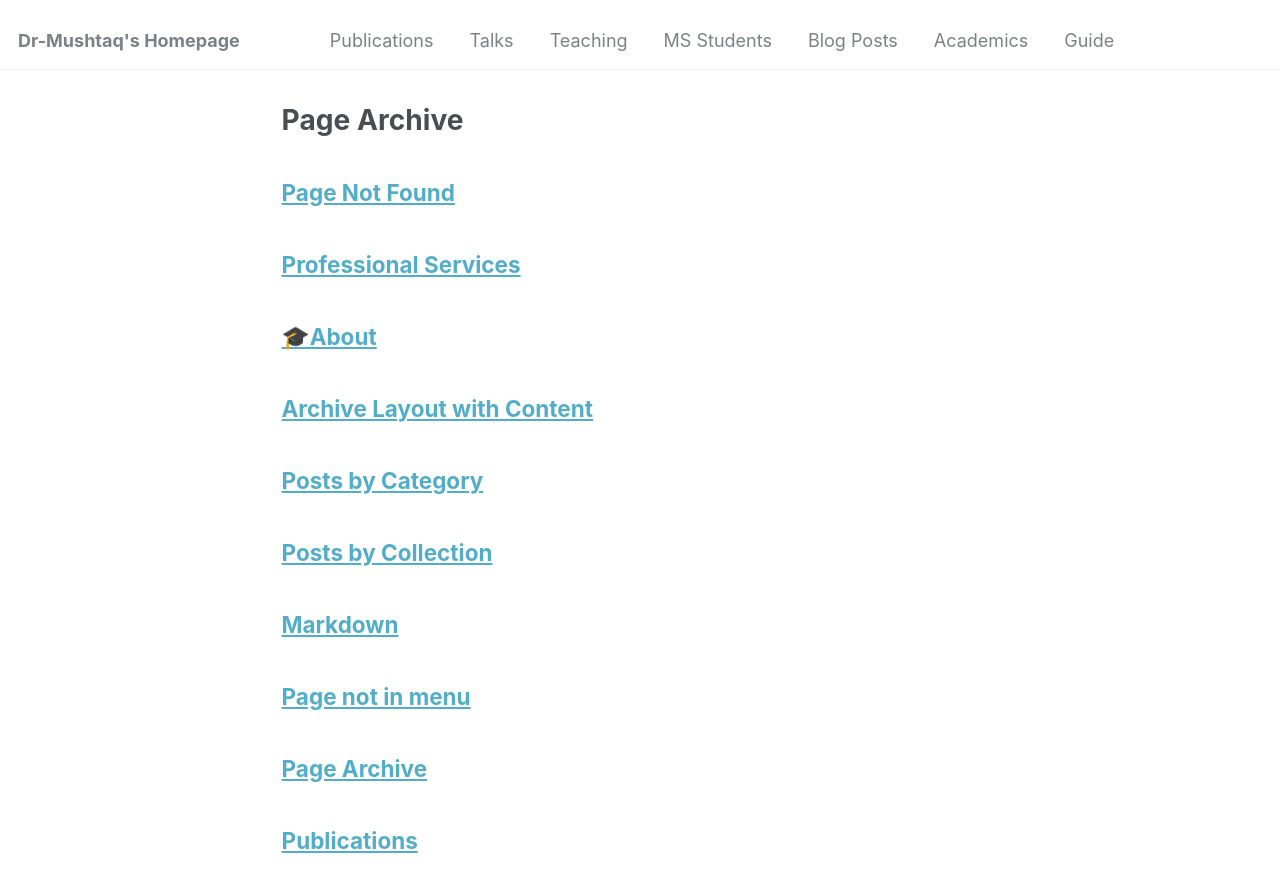
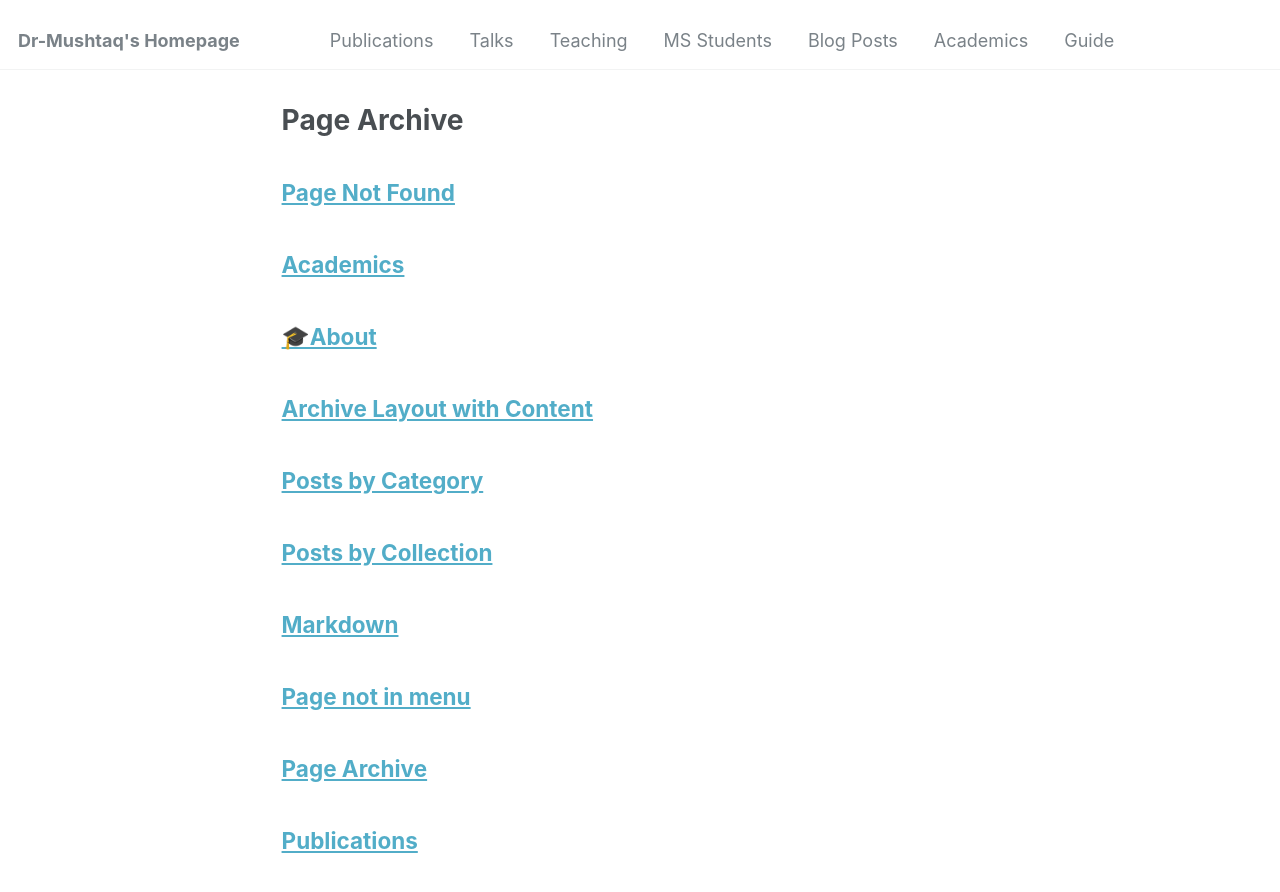
Before and after one commit to dr-mushtaq/dr-mushtaq.github.io, a Jekyll site: the page built from _pages/page-archive.html, in a window 1280 px wide and 900 px high. Shown: the top 892 px of the window. Built offline with Jekyll 4.4.1, drawn with Linux system fonts in a browser that asks for light colours.

Commit message:
Update and rename Professional Services.md to Academics.md

```diff
--- a/_pages/Professional Services.md
+++ b/_pages/Academics.md
@@ -1,7 +1,7 @@
 ---
 layout: archive
-title: "Professional Services"
-permalink: /Professional Services/
+title: "Academics"
+permalink: /Academics/
 author_profile: true
 redirect_from:
   - /resume
```
